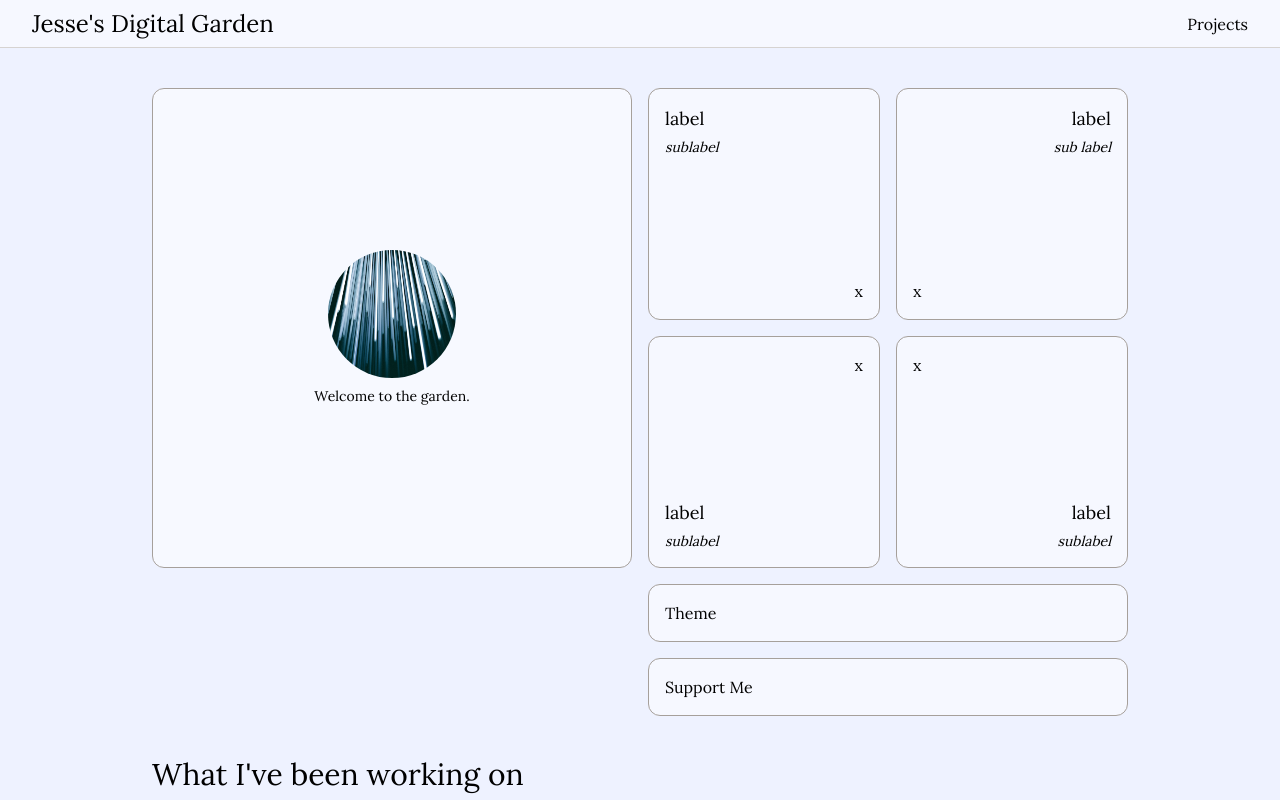
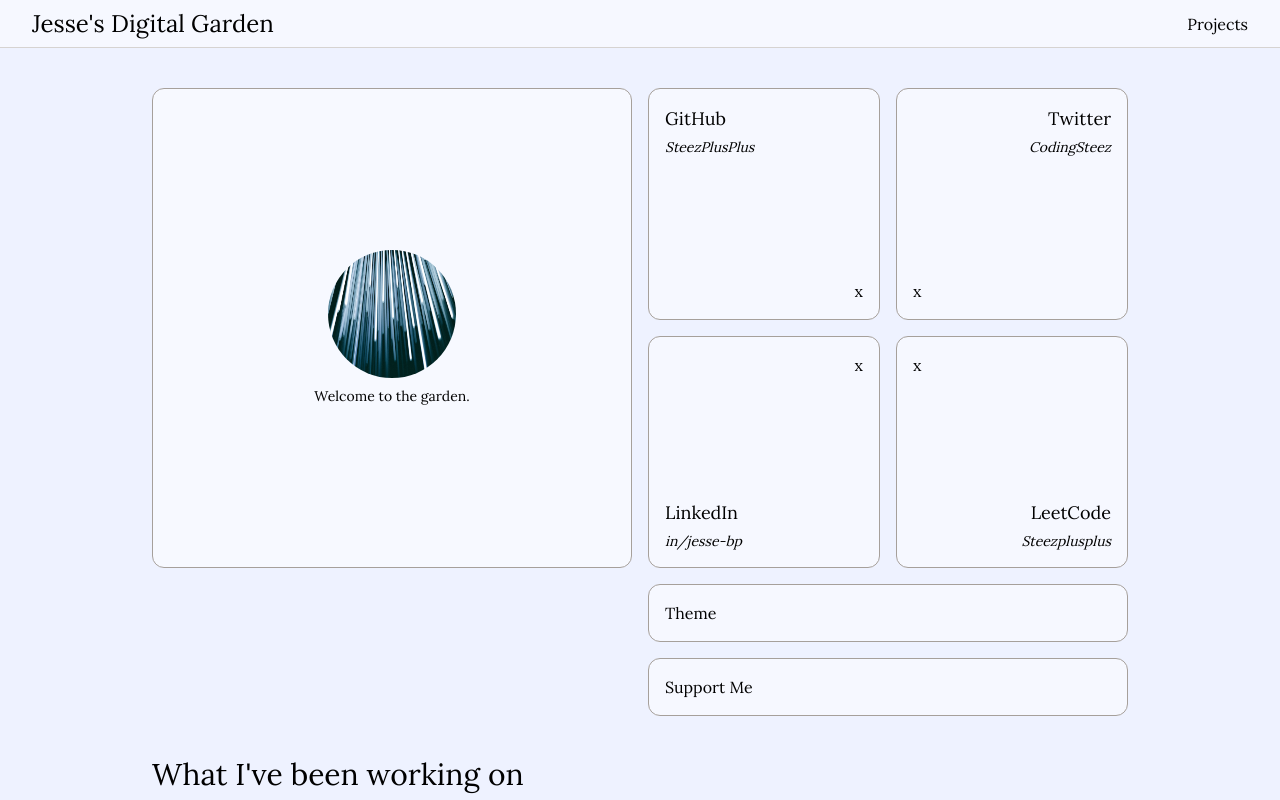
Before and after one commit to steezplusplus/digital-garden, a Next.js app: page /new in a window 1280 px wide. Shown: the top 800 px of the page. Built offline with nearby package versions, Linux system fonts and the light colour scheme.

Commit message:
feat: Fill in card data

```diff
--- a/src/app/new/_components/gallery-section.tsx
+++ b/src/app/new/_components/gallery-section.tsx
@@ -44,11 +44,10 @@ export function FeaturedCard() {
 
 function TopLeftCard() {
   return (
-    <GridItemLink
-      href="#"
+    <GridItemLink href="https://github.com/steezplusplus"
     >
-      <h2 className="mb-1 text-lg group-hover:underline">label</h2>
-      <h3 className="text-sm italic">sublabel</h3>
+      <h2 className="mb-1 text-lg group-hover:underline">GitHub</h2>
+      <h3 className="text-sm italic">SteezPlusPlus</h3>
       <div className="mt-auto self-end">x</div>
     </GridItemLink>
   );
@@ -57,10 +56,10 @@ function TopLeftCard() {
 function TopRightCard() {
   return (
     <GridItemLink
-      href="#"
+      href="https://twitter.com/CodingSteez"
     >
-      <h2 className="mb-1 self-end text-lg group-hover:underline">label</h2>
-      <h3 className="self-end text-sm italic">sub label</h3>
+      <h2 className="mb-1 self-end text-lg group-hover:underline">Twitter</h2>
+      <h3 className="self-end text-sm italic">CodingSteez</h3>
       <div className="mt-auto self-start">x</div>
     </GridItemLink>
   );
@@ -69,11 +68,11 @@ function TopRightCard() {
 function BottomLeftCard() {
   return (
     <GridItemLink
-      href="#"
+      href="https://www.linkedin.com/in/jesse-bp/"
     >
       <div className="mb-auto self-end">x</div>
-      <h2 className="mb-1 text-lg group-hover:underline">label</h2>
-      <h3 className="text-sm italic">sublabel</h3>
+      <h2 className="mb-1 text-lg group-hover:underline">LinkedIn</h2>
+      <h3 className="text-sm italic">in/jesse-bp</h3>
     </GridItemLink>
   );
 }
@@ -81,11 +80,11 @@ function BottomLeftCard() {
 function BottomRightCard() {
   return (
     <GridItemLink
-      href="#"
+      href="https://leetcode.com/u/Steezplusplus/"
     >
       <div className="mb-auto self-start">x</div>
-      <h2 className="mb-1 self-end text-lg group-hover:underline">label</h2>
-      <h3 className="self-end text-sm italic">sublabel</h3>
+      <h2 className="mb-1 self-end text-lg group-hover:underline">LeetCode</h2>
+      <h3 className="self-end text-sm italic">Steezplusplus</h3>
     </GridItemLink>
   );
 }
```
